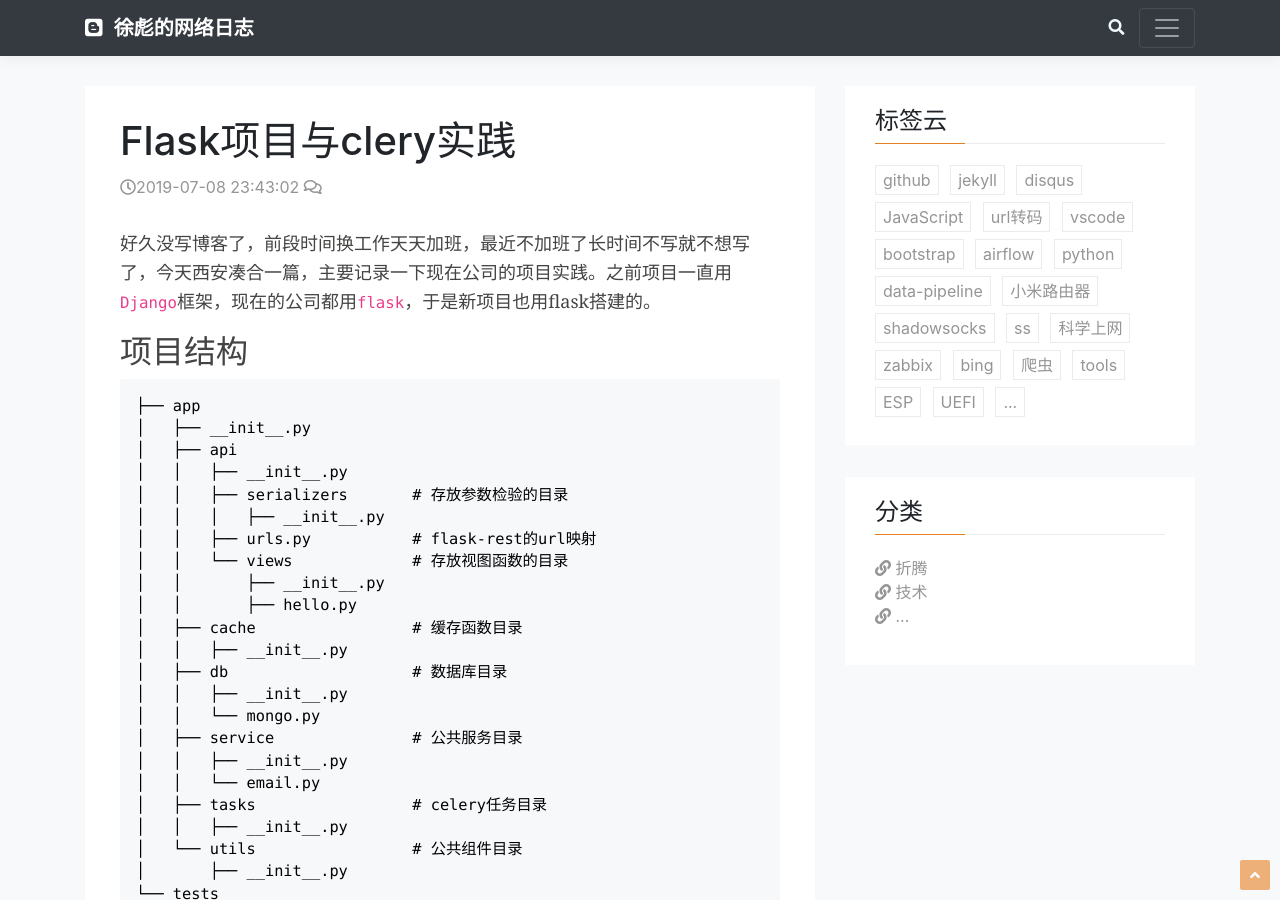
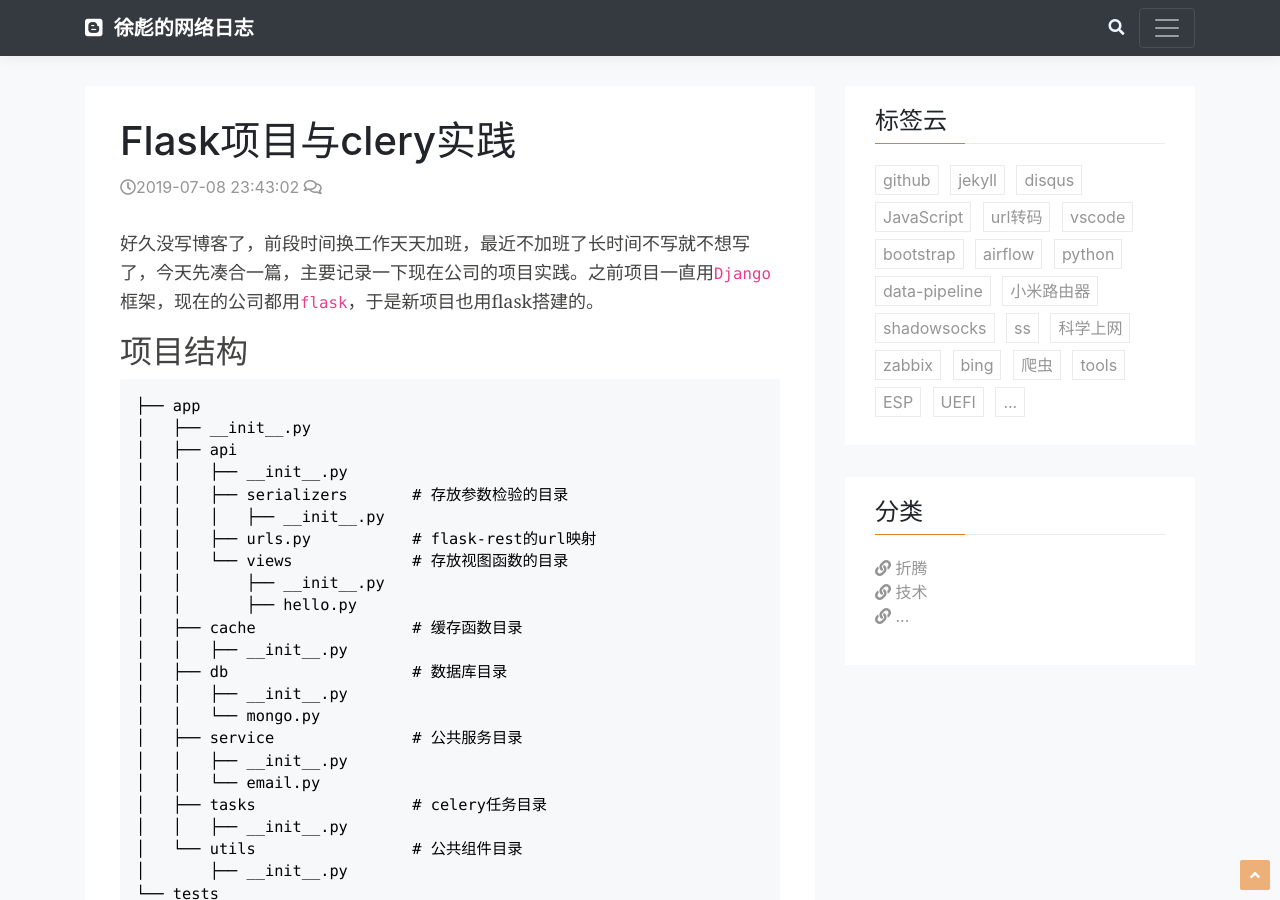
Before and after one commit to xubiaosunny/xubiaosunny.github.io, a Jekyll site: the page built from _posts/Pyhton/2019-07-08-flask_project_structure_and_celery.md, in a window 1280 px wide and 900 px high. Built offline with Jekyll 4.4.1, drawn with Linux system fonts in a browser that asks for light colours; comment, search, counter and statistics services are not loaded.

Commit message:
修改错别字

```diff
--- a/_posts/Pyhton/2019-07-08-flask_project_structure_and_celery.md
+++ b/_posts/Pyhton/2019-07-08-flask_project_structure_and_celery.md
@@ -6,7 +6,7 @@ categories: 技术
 tags: python flask celery
 ---
 
-好久没写博客了，前段时间换工作天天加班，最近不加班了长时间不写就不想写了，今天西安凑合一篇，主要记录一下现在公司的项目实践。之前项目一直用`Django`框架，现在的公司都用`flask`，于是新项目也用flask搭建的。
+好久没写博客了，前段时间换工作天天加班，最近不加班了长时间不写就不想写了，今天先凑合一篇，主要记录一下现在公司的项目实践。之前项目一直用`Django`框架，现在的公司都用`flask`，于是新项目也用flask搭建的。
 
 ## 项目结构
 
```
